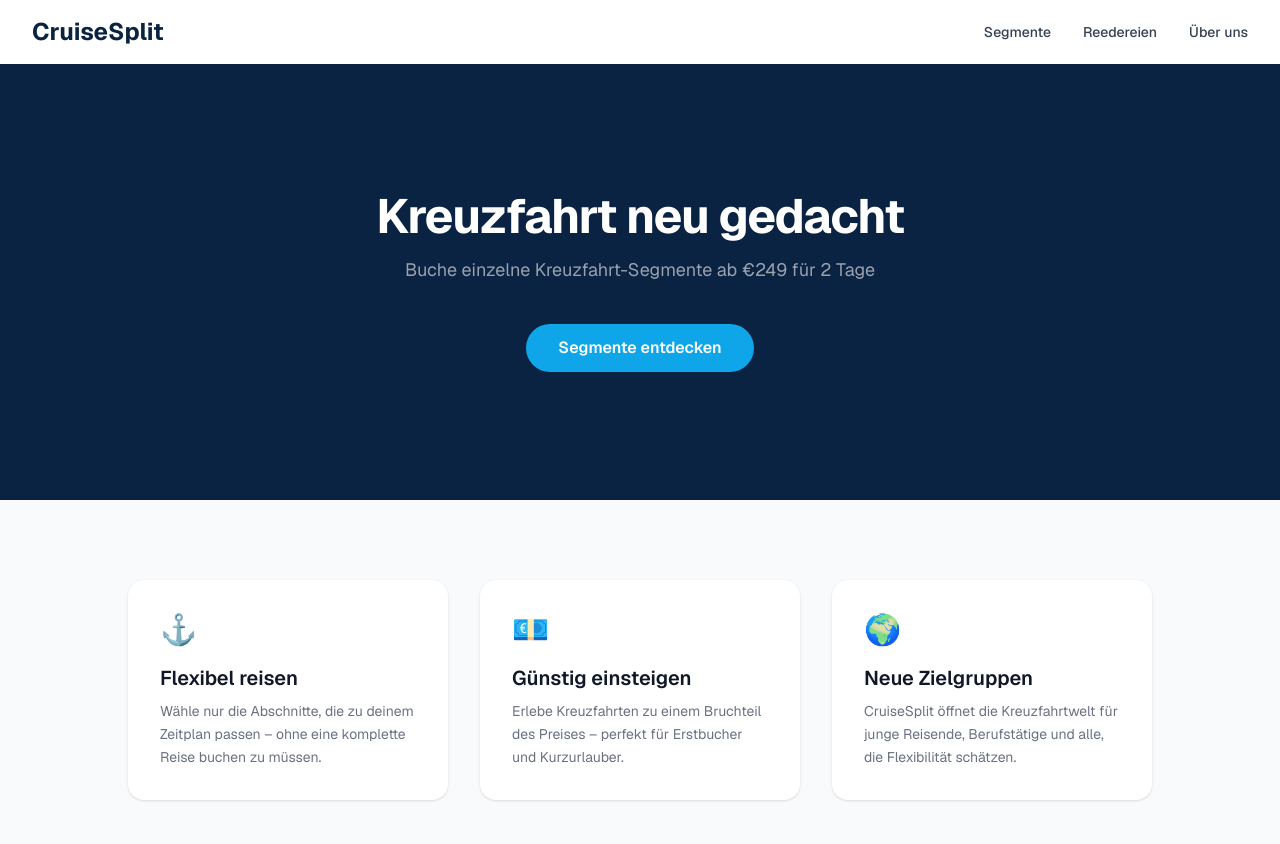
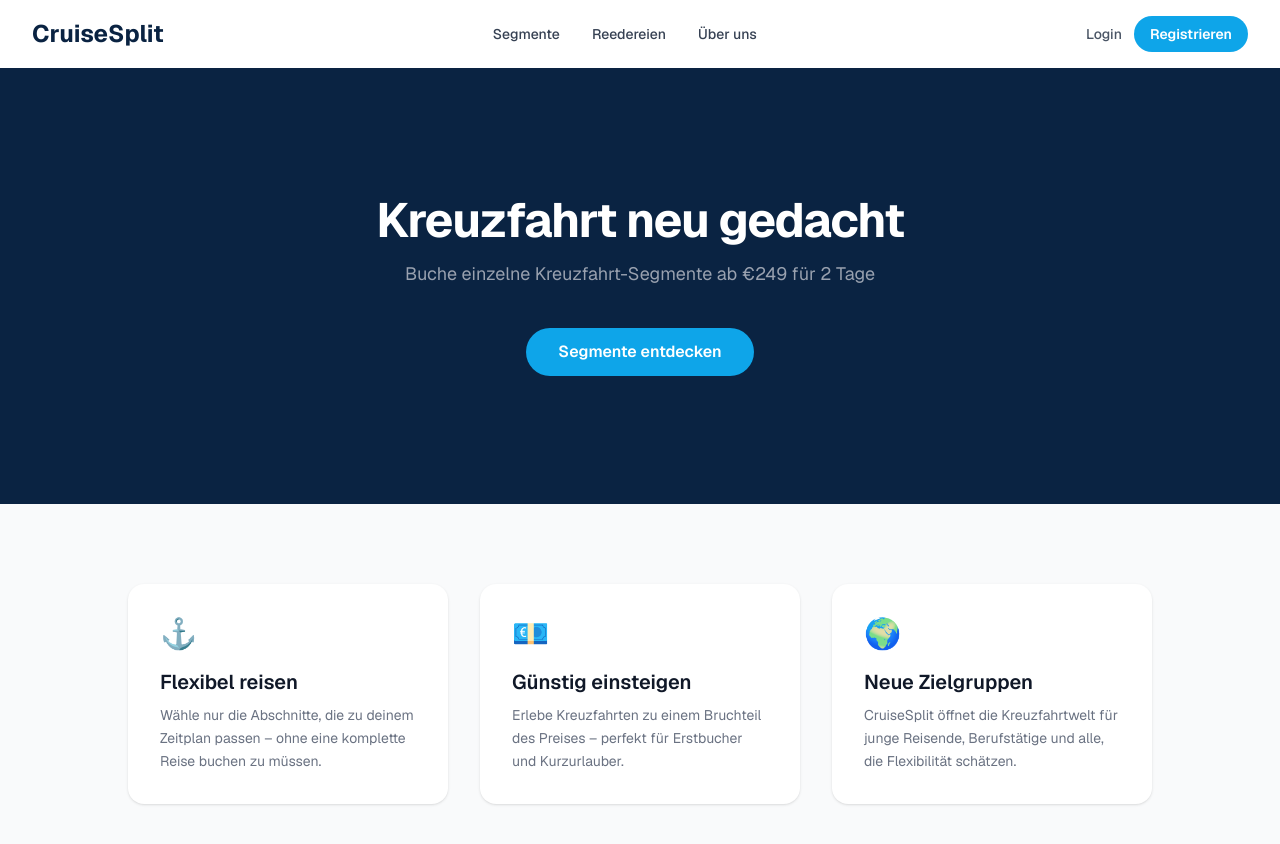
Before and after one commit to Patrizia1345/CruiseSplit-Platform, a Next.js app: page / in a window 1280 px wide. Shown: the top 844 px of the page. Built offline with nearby package versions, Linux system fonts and the light colour scheme.

Commit message:
Navbar Links aktualisiert

```diff
--- a/app/auth/login/page.tsx
+++ b/app/auth/login/page.tsx
@@ -3,6 +3,7 @@
 import { useState } from "react";
 import { useRouter } from "next/navigation";
 import { createClient } from "@/lib/supabase";
+import Navbar from "@/components/Navbar";
 
 export default function LoginPage() {
   const router = useRouter();
@@ -136,30 +137,3 @@ export default function LoginPage() {
     </div>
   );
 }
-
-function Navbar() {
-  return (
-    <nav className="flex items-center justify-between px-8 py-4 bg-white shadow-sm">
-      <a href="/" className="text-2xl font-bold" style={{ color: "#0A2342" }}>
-        CruiseSplit
-      </a>
-      <ul className="flex gap-8 text-sm font-medium text-gray-700">
-        <li>
-          <a href="/segmente" className="hover:text-[#0EA5E9] transition-colors">
-            Segmente
-          </a>
-        </li>
-        <li>
-          <a href="#" className="hover:text-[#0EA5E9] transition-colors">
-            Reedereien
-          </a>
-        </li>
-        <li>
-          <a href="#" className="hover:text-[#0EA5E9] transition-colors">
-            Über uns
-          </a>
-        </li>
-      </ul>
-    </nav>
-  );
-}
--- a/app/auth/register/page.tsx
+++ b/app/auth/register/page.tsx
@@ -3,6 +3,7 @@
 import { useState } from "react";
 import { useRouter } from "next/navigation";
 import { createClient } from "@/lib/supabase";
+import Navbar from "@/components/Navbar";
 
 type UserType = "private" | "partner";
 
@@ -252,30 +253,3 @@ export default function RegisterPage() {
     </div>
   );
 }
-
-function Navbar() {
-  return (
-    <nav className="flex items-center justify-between px-8 py-4 bg-white shadow-sm">
-      <a href="/" className="text-2xl font-bold" style={{ color: "#0A2342" }}>
-        CruiseSplit
-      </a>
-      <ul className="flex gap-8 text-sm font-medium text-gray-700">
-        <li>
-          <a href="/segmente" className="hover:text-[#0EA5E9] transition-colors">
-            Segmente
-          </a>
-        </li>
-        <li>
-          <a href="#" className="hover:text-[#0EA5E9] transition-colors">
-            Reedereien
-          </a>
-        </li>
-        <li>
-          <a href="#" className="hover:text-[#0EA5E9] transition-colors">
-            Über uns
-          </a>
-        </li>
-      </ul>
-    </nav>
-  );
-}
--- a/app/page.tsx
+++ b/app/page.tsx
@@ -1,29 +1,10 @@
+import Navbar from "@/components/Navbar";
+import Link from "next/link";
+
 export default function Home() {
   return (
     <div className="flex flex-col min-h-full font-sans">
-      {/* Navbar */}
-      <nav className="flex items-center justify-between px-8 py-4 bg-white shadow-sm">
-        <span className="text-2xl font-bold" style={{ color: "#0A2342" }}>
-          CruiseSplit
-        </span>
-        <ul className="flex gap-8 text-sm font-medium text-gray-700">
-          <li>
-            <a href="#" className="hover:text-[#0EA5E9] transition-colors">
-              Segmente
-            </a>
-          </li>
-          <li>
-            <a href="#" className="hover:text-[#0EA5E9] transition-colors">
-              Reedereien
-            </a>
-          </li>
-          <li>
-            <a href="#" className="hover:text-[#0EA5E9] transition-colors">
-              Über uns
-            </a>
-          </li>
-        </ul>
-      </nav>
+      <Navbar />
 
       {/* Hero Section */}
       <section
@@ -36,13 +17,13 @@ export default function Home() {
         <p className="text-lg text-gray-400 mb-10 max-w-xl">
           Buche einzelne Kreuzfahrt-Segmente ab €249 für 2 Tage
         </p>
-        <a
-          href="#"
+        <Link
+          href="/segmente"
           className="px-8 py-3 rounded-full text-white font-semibold text-base transition-opacity hover:opacity-90"
           style={{ backgroundColor: "#0EA5E9" }}
         >
           Segmente entdecken
-        </a>
+        </Link>
       </section>
 
       {/* Cards Section */}
--- a/app/partner-pending/page.tsx
+++ b/app/partner-pending/page.tsx
@@ -1,12 +1,9 @@
+import Navbar from "@/components/Navbar";
+
 export default function PartnerPendingPage() {
   return (
     <div className="flex flex-col min-h-full font-sans bg-gray-50">
-      {/* Navbar */}
-      <nav className="flex items-center justify-between px-8 py-4 bg-white shadow-sm">
-        <a href="/" className="text-2xl font-bold" style={{ color: "#0A2342" }}>
-          CruiseSplit
-        </a>
-      </nav>
+      <Navbar />
 
       {/* Content */}
       <div className="flex flex-1 items-center justify-center px-4 py-16">
--- a/app/segmente/page.tsx
+++ b/app/segmente/page.tsx
@@ -1,6 +1,7 @@
 "use client";
 
 import { useState } from "react";
+import Navbar from "@/components/Navbar";
 
 const PORTS = [
   "Barcelona",
@@ -219,29 +220,7 @@ export default function Segmente() {
 
   return (
     <div className="flex flex-col min-h-full font-sans bg-gray-50">
-      {/* Navbar */}
-      <nav className="flex items-center justify-between px-8 py-4 bg-white shadow-sm">
-        <a href="/" className="text-2xl font-bold" style={{ color: "#0A2342" }}>
-          CruiseSplit
-        </a>
-        <ul className="flex gap-8 text-sm font-medium text-gray-700">
-          <li>
-            <a href="/segmente" className="font-semibold text-[#0EA5E9]">
-              Segmente
-            </a>
-          </li>
-          <li>
-            <a href="#" className="hover:text-[#0EA5E9] transition-colors">
-              Reedereien
-            </a>
-          </li>
-          <li>
-            <a href="#" className="hover:text-[#0EA5E9] transition-colors">
-              Über uns
-            </a>
-          </li>
-        </ul>
-      </nav>
+      <Navbar />
 
       {/* Search Bar */}
       <div style={{ backgroundColor: "#0A2342" }} className="px-8 py-8">
--- a/app/ueber-uns/page.tsx
+++ b/app/ueber-uns/page.tsx
@@ -1,33 +1,9 @@
+import Navbar from "@/components/Navbar";
+
 export default function UeberUns() {
   return (
     <div className="flex flex-col min-h-full font-sans">
-      {/* Navbar */}
-      <nav className="flex items-center justify-between px-8 py-4 bg-white shadow-sm">
-        <a href="/" className="text-2xl font-bold" style={{ color: "#0A2342" }}>
-          CruiseSplit
-        </a>
-        <ul className="flex gap-8 text-sm font-medium text-gray-700">
-          <li>
-            <a href="/segmente" className="hover:text-[#0EA5E9] transition-colors">
-              Segmente
-            </a>
-          </li>
-          <li>
-            <a href="#" className="hover:text-[#0EA5E9] transition-colors">
-              Reedereien
-            </a>
-          </li>
-          <li>
-            <a
-              href="/ueber-uns"
-              className="font-semibold"
-              style={{ color: "#0EA5E9" }}
-            >
-              Über uns
-            </a>
-          </li>
-        </ul>
-      </nav>
+      <Navbar />
 
       {/* ── Hero ── */}
       <section
--- /dev/null
+++ b/components/Navbar.tsx
@@ -0,0 +1,66 @@
+"use client";
+
+import Link from "next/link";
+import { usePathname } from "next/navigation";
+
+const NAV_LINKS = [
+  { label: "Segmente", href: "/segmente" },
+  { label: "Reedereien", href: "/reederei-dashboard" },
+  { label: "Über uns", href: "/ueber-uns" },
+];
+
+export default function Navbar() {
+  const pathname = usePathname();
+
+  return (
+    <nav className="flex items-center justify-between px-8 py-4 bg-white shadow-sm">
+      {/* Logo */}
+      <Link
+        href="/"
+        className="text-2xl font-bold"
+        style={{ color: "#0A2342" }}
+      >
+        CruiseSplit
+      </Link>
+
+      {/* Primary links */}
+      <ul className="flex items-center gap-8 text-sm font-medium text-gray-700">
+        {NAV_LINKS.map(({ label, href }) => {
+          const active = pathname === href || pathname.startsWith(href + "/");
+          return (
+            <li key={href}>
+              <Link
+                href={href}
+                className={`transition-colors ${
+                  active
+                    ? "font-semibold"
+                    : "hover:text-[#0EA5E9]"
+                }`}
+                style={active ? { color: "#0EA5E9" } : {}}
+              >
+                {label}
+              </Link>
+            </li>
+          );
+        })}
+      </ul>
+
+      {/* Auth links */}
+      <div className="flex items-center gap-3">
+        <Link
+          href="/auth/login"
+          className="text-sm font-medium text-gray-600 hover:text-[#0EA5E9] transition-colors"
+        >
+          Login
+        </Link>
+        <Link
+          href="/auth/register"
+          className="px-4 py-2 rounded-full text-sm font-semibold text-white transition-opacity hover:opacity-90"
+          style={{ backgroundColor: "#0EA5E9" }}
+        >
+          Registrieren
+        </Link>
+      </div>
+    </nav>
+  );
+}
```
